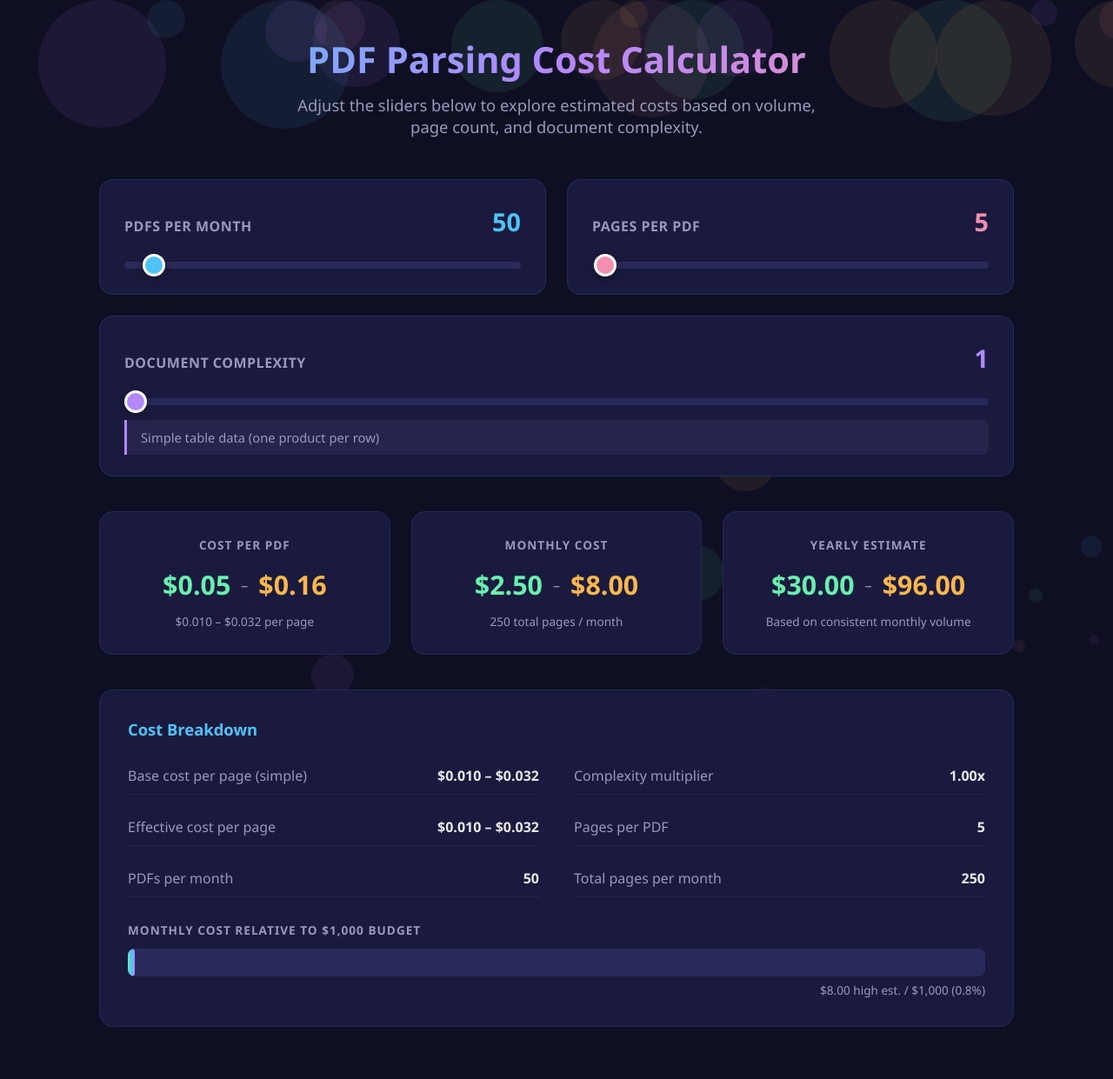
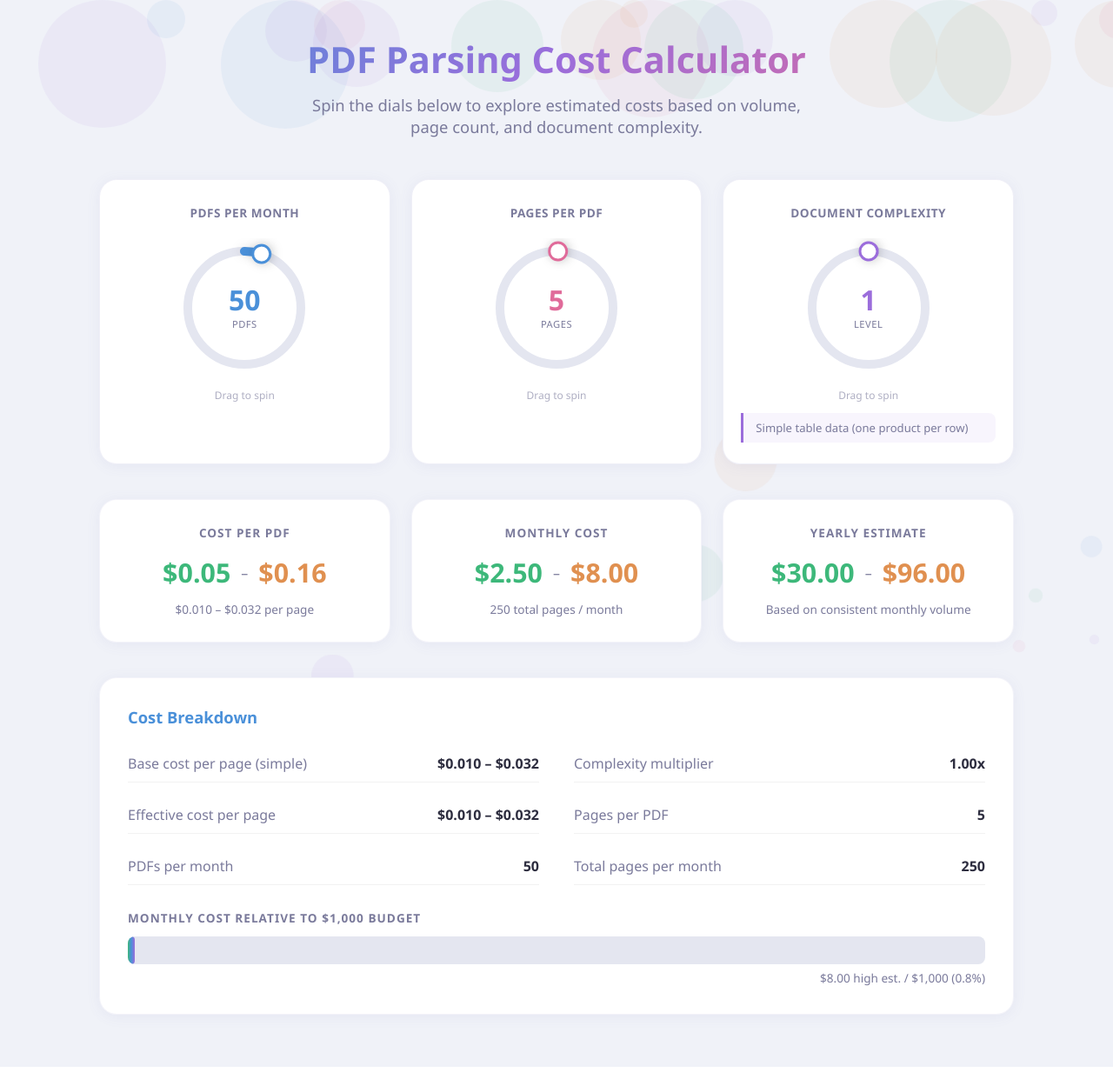
Before and after one commit to JordanClarkkk/cost-calc, a Flask app: page / in a window 1280 px wide. Shown: the whole page at 87% size. Run offline with Flask 3, Linux system fonts and the light colour scheme.

Commit message:
Replace sliders with circular dial controls and switch to light theme
Swap linear range sliders for interactive circular dial bubbles that
users spin by dragging. Add scroll-wheel support for fine-tuning.
Convert entire color scheme from dark to light with soft shadows and
white card backgrounds. Layout changed to 3-column grid for the dials.

https://claude.ai/code/session_01XL5MbD7tgmuovRcU57EMqC

```diff
--- a/templates/index.html
+++ b/templates/index.html
@@ -8,17 +8,19 @@
         * { margin: 0; padding: 0; box-sizing: border-box; }
 
         :root {
-            --bg-primary: #0f0f23;
-            --bg-card: #1a1a3e;
-            --bg-card-hover: #222255;
-            --accent-blue: #4fc3f7;
-            --accent-purple: #b388ff;
-            --accent-pink: #f48fb1;
-            --accent-green: #69f0ae;
-            --accent-orange: #ffb74d;
-            --text-primary: #e8e8f0;
-            --text-muted: #9999bb;
-            --slider-track: #2a2a5a;
+            --bg-primary: #f0f2f8;
+            --bg-card: #ffffff;
+            --bg-card-hover: #f8f9ff;
+            --accent-blue: #4a90d9;
+            --accent-purple: #9b6ddb;
+            --accent-pink: #e06b9a;
+            --accent-green: #3db87a;
+            --accent-orange: #e09050;
+            --text-primary: #2d2d3f;
+            --text-muted: #7a7a9b;
+            --dial-track: #e4e6f0;
+            --shadow-soft: rgba(100, 100, 180, 0.08);
+            --shadow-medium: rgba(100, 100, 180, 0.12);
         }
 
         body {
@@ -43,14 +45,14 @@
         .bubble {
             position: absolute;
             border-radius: 50%;
-            opacity: 0.08;
+            opacity: 0.07;
             animation: floatUp linear infinite;
         }
 
         @keyframes floatUp {
             0%   { transform: translateY(100vh) scale(0.3); opacity: 0; }
-            10%  { opacity: 0.08; }
-            90%  { opacity: 0.08; }
+            10%  { opacity: 0.07; }
+            90%  { opacity: 0.07; }
             100% { transform: translateY(-10vh) scale(1); opacity: 0; }
         }
 
@@ -85,111 +87,135 @@
             margin: 0 auto;
         }
 
-        /* ── Slider Cards ── */
+        /* ── Dial Cards ── */
         .controls {
             display: grid;
-            grid-template-columns: 1fr 1fr;
+            grid-template-columns: 1fr 1fr 1fr;
             gap: 24px;
             margin-bottom: 40px;
         }
 
         .control-card {
             background: var(--bg-card);
-            border: 1px solid rgba(79, 195, 247, 0.12);
-            border-radius: 16px;
-            padding: 28px 28px 24px;
+            border: 1px solid rgba(100, 100, 180, 0.1);
+            border-radius: 20px;
+            padding: 28px 20px 24px;
             transition: border-color 0.3s, box-shadow 0.3s;
+            display: flex;
+            flex-direction: column;
+            align-items: center;
+            box-shadow: 0 2px 16px var(--shadow-soft);
         }
 
         .control-card:hover {
-            border-color: rgba(79, 195, 247, 0.3);
-            box-shadow: 0 0 30px rgba(79, 195, 247, 0.06);
+            border-color: rgba(100, 100, 180, 0.2);
+            box-shadow: 0 4px 30px var(--shadow-medium);
         }
 
-        .control-card.full-width {
-            grid-column: 1 / -1;
-        }
-
-        .control-label {
-            display: flex;
-            justify-content: space-between;
-            align-items: baseline;
-            margin-bottom: 18px;
-        }
-
-        .control-label h3 {
-            font-size: 1rem;
+        .control-card h3 {
+            font-size: 0.85rem;
             font-weight: 600;
             color: var(--text-muted);
             text-transform: uppercase;
             letter-spacing: 0.5px;
+            margin-bottom: 20px;
         }
 
-        .control-value {
-            font-size: 1.8rem;
+        /* ── Circular Dial ── */
+        .dial-wrapper {
+            position: relative;
+            width: 160px;
+            height: 160px;
+            margin-bottom: 12px;
+            cursor: grab;
+            user-select: none;
+            -webkit-user-select: none;
+        }
+
+        .dial-wrapper:active {
+            cursor: grabbing;
+        }
+
+        .dial-svg {
+            width: 100%;
+            height: 100%;
+            transform: rotate(-90deg);
+        }
+
+        .dial-track {
+            fill: none;
+            stroke: var(--dial-track);
+            stroke-width: 10;
+            stroke-linecap: round;
+        }
+
+        .dial-fill {
+            fill: none;
+            stroke-width: 10;
+            stroke-linecap: round;
+            transition: stroke-dashoffset 0.08s ease-out;
+            filter: drop-shadow(0 0 6px rgba(0,0,0,0.1));
+        }
+
+        .dial-knob {
+            fill: #ffffff;
+            stroke-width: 3;
+            filter: drop-shadow(0 2px 6px rgba(0,0,0,0.2));
+            transition: r 0.15s;
+        }
+
+        .dial-wrapper:hover .dial-knob {
+            r: 12;
+        }
+
+        .dial-center {
+            position: absolute;
+            top: 50%;
+            left: 50%;
+            transform: translate(-50%, -50%);
+            text-align: center;
+            pointer-events: none;
+        }
+
+        .dial-value {
+            font-size: 2rem;
             font-weight: 700;
             font-variant-numeric: tabular-nums;
+            line-height: 1;
+        }
+
+        .dial-unit {
+            font-size: 0.7rem;
+            font-weight: 500;
+            color: var(--text-muted);
+            margin-top: 4px;
+            text-transform: uppercase;
+            letter-spacing: 0.5px;
         }
 
         .value-blue   { color: var(--accent-blue); }
         .value-purple { color: var(--accent-purple); }
         .value-pink   { color: var(--accent-pink); }
 
+        .dial-hint {
+            font-size: 0.75rem;
+            color: var(--text-muted);
+            opacity: 0.6;
+            margin-bottom: 4px;
+        }
+
         .complexity-description {
-            margin-top: 12px;
-            padding: 10px 16px;
-            background: rgba(179, 136, 255, 0.08);
+            margin-top: 8px;
+            padding: 8px 14px;
+            background: rgba(155, 109, 219, 0.07);
             border-left: 3px solid var(--accent-purple);
             border-radius: 0 8px 8px 0;
             color: var(--text-muted);
-            font-size: 0.92rem;
+            font-size: 0.82rem;
             transition: all 0.3s;
+            text-align: left;
+            width: 100%;
         }
-
-        /* ── Custom Range Slider ── */
-        input[type="range"] {
-            -webkit-appearance: none;
-            appearance: none;
-            width: 100%;
-            height: 8px;
-            border-radius: 4px;
-            background: var(--slider-track);
-            outline: none;
-            cursor: pointer;
-        }
-
-        input[type="range"]::-webkit-slider-thumb {
-            -webkit-appearance: none;
-            appearance: none;
-            width: 26px;
-            height: 26px;
-            border-radius: 50%;
-            border: 3px solid #fff;
-            cursor: pointer;
-            box-shadow: 0 2px 10px rgba(0,0,0,0.4);
-            transition: transform 0.15s;
-        }
-
-        input[type="range"]::-webkit-slider-thumb:hover {
-            transform: scale(1.15);
-        }
-
-        input[type="range"]::-moz-range-thumb {
-            width: 26px;
-            height: 26px;
-            border-radius: 50%;
-            border: 3px solid #fff;
-            cursor: pointer;
-            box-shadow: 0 2px 10px rgba(0,0,0,0.4);
-        }
-
-        #complexity-slider::-webkit-slider-thumb { background: var(--accent-purple); }
-        #pdfs-slider::-webkit-slider-thumb       { background: var(--accent-blue); }
-        #pages-slider::-webkit-slider-thumb       { background: var(--accent-pink); }
-
-        #complexity-slider::-moz-range-thumb { background: var(--accent-purple); }
-        #pdfs-slider::-moz-range-thumb       { background: var(--accent-blue); }
-        #pages-slider::-moz-range-thumb       { background: var(--accent-pink); }
 
         /* ── Results ── */
         .results {
@@ -201,16 +227,17 @@
 
         .result-card {
             background: var(--bg-card);
-            border: 1px solid rgba(79, 195, 247, 0.1);
-            border-radius: 16px;
+            border: 1px solid rgba(100, 100, 180, 0.08);
+            border-radius: 20px;
             padding: 28px;
             text-align: center;
             transition: transform 0.3s, box-shadow 0.3s;
+            box-shadow: 0 2px 16px var(--shadow-soft);
         }
 
         .result-card:hover {
             transform: translateY(-4px);
-            box-shadow: 0 12px 40px rgba(0,0,0,0.3);
+            box-shadow: 0 12px 40px var(--shadow-medium);
         }
 
         .result-card h4 {
@@ -252,9 +279,10 @@
         /* ── Breakdown Panel ── */
         .breakdown {
             background: var(--bg-card);
-            border: 1px solid rgba(79, 195, 247, 0.1);
-            border-radius: 16px;
+            border: 1px solid rgba(100, 100, 180, 0.08);
+            border-radius: 20px;
             padding: 32px;
+            box-shadow: 0 2px 16px var(--shadow-soft);
         }
 
         .breakdown h3 {
@@ -273,7 +301,7 @@
             display: flex;
             justify-content: space-between;
             padding: 10px 0;
-            border-bottom: 1px solid rgba(255,255,255,0.05);
+            border-bottom: 1px solid rgba(0,0,0,0.05);
         }
 
         .breakdown-item span:first-child {
@@ -299,7 +327,7 @@
         }
 
         .cost-bar-wrapper {
-            background: var(--slider-track);
+            background: var(--dial-track);
             border-radius: 8px;
             height: 32px;
             position: relative;
@@ -327,6 +355,7 @@
             .results  { grid-template-columns: 1fr; }
             .breakdown-grid { grid-template-columns: 1fr; }
             header h1 { font-size: 1.8rem; }
+            .dial-wrapper { width: 140px; height: 140px; }
         }
     </style>
 </head>
@@ -337,33 +366,57 @@
 <div class="container">
     <header>
         <h1>PDF Parsing Cost Calculator</h1>
-        <p>Adjust the sliders below to explore estimated costs based on volume, page count, and document complexity.</p>
+        <p>Spin the dials below to explore estimated costs based on volume, page count, and document complexity.</p>
     </header>
 
     <!-- ── Controls ── -->
     <div class="controls">
         <div class="control-card">
-            <div class="control-label">
-                <h3>PDFs per Month</h3>
-                <span class="control-value value-blue" id="pdfs-value">50</span>
+            <h3>PDFs per Month</h3>
+            <div class="dial-wrapper" id="pdfs-dial" data-min="1" data-max="1000" data-value="50" data-color="var(--accent-blue)">
+                <svg class="dial-svg" viewBox="0 0 160 160">
+                    <circle class="dial-track" cx="80" cy="80" r="65"/>
+                    <circle class="dial-fill" cx="80" cy="80" r="65" stroke="var(--accent-blue)"/>
+                    <circle class="dial-knob" cx="80" cy="15" r="10" stroke="var(--accent-blue)"/>
+                </svg>
+                <div class="dial-center">
+                    <div class="dial-value value-blue" id="pdfs-value">50</div>
+                    <div class="dial-unit">PDFs</div>
+                </div>
             </div>
-            <input type="range" id="pdfs-slider" min="1" max="1000" value="50">
+            <div class="dial-hint">Drag to spin</div>
         </div>
 
         <div class="control-card">
-            <div class="control-label">
-                <h3>Pages per PDF</h3>
-                <span class="control-value value-pink" id="pages-value">5</span>
+            <h3>Pages per PDF</h3>
+            <div class="dial-wrapper" id="pages-dial" data-min="1" data-max="1000" data-value="5" data-color="var(--accent-pink)">
+                <svg class="dial-svg" viewBox="0 0 160 160">
+                    <circle class="dial-track" cx="80" cy="80" r="65"/>
+                    <circle class="dial-fill" cx="80" cy="80" r="65" stroke="var(--accent-pink)"/>
+                    <circle class="dial-knob" cx="80" cy="15" r="10" stroke="var(--accent-pink)"/>
+                </svg>
+                <div class="dial-center">
+                    <div class="dial-value value-pink" id="pages-value">5</div>
+                    <div class="dial-unit">Pages</div>
+                </div>
             </div>
-            <input type="range" id="pages-slider" min="1" max="1000" value="5">
+            <div class="dial-hint">Drag to spin</div>
         </div>
 
-        <div class="control-card full-width">
-            <div class="control-label">
-                <h3>Document Complexity</h3>
-                <span class="control-value value-purple" id="complexity-value">1</span>
+        <div class="control-card">
+            <h3>Document Complexity</h3>
+            <div class="dial-wrapper" id="complexity-dial" data-min="1" data-max="10" data-value="1" data-color="var(--accent-purple)">
+                <svg class="dial-svg" viewBox="0 0 160 160">
+                    <circle class="dial-track" cx="80" cy="80" r="65"/>
+                    <circle class="dial-fill" cx="80" cy="80" r="65" stroke="var(--accent-purple)"/>
+                    <circle class="dial-knob" cx="80" cy="15" r="10" stroke="var(--accent-purple)"/>
+                </svg>
+                <div class="dial-center">
+                    <div class="dial-value value-purple" id="complexity-value">1</div>
+                    <div class="dial-unit">Level</div>
+                </div>
             </div>
-            <input type="range" id="complexity-slider" min="1" max="10" value="1">
+            <div class="dial-hint">Drag to spin</div>
             <div class="complexity-description" id="complexity-desc">
                 Simple table data (one product per row)
             </div>
@@ -447,7 +500,7 @@
     // ── Bubbles ──
     (function createBubbles() {
         const container = document.getElementById('bubbles');
-        const colors = ['#4fc3f7', '#b388ff', '#f48fb1', '#69f0ae', '#ffb74d'];
+        const colors = ['#4a90d9', '#9b6ddb', '#e06b9a', '#3db87a', '#e09050'];
         for (let i = 0; i < 30; i++) {
             const bubble = document.createElement('div');
             bubble.className = 'bubble';
@@ -477,34 +530,143 @@
         10: "Highly complex (nested tables, images, mixed layouts)"
     };
 
-    // ── Elements ──
-    const pdfsSlider       = document.getElementById('pdfs-slider');
-    const pagesSlider      = document.getElementById('pages-slider');
-    const complexitySlider = document.getElementById('complexity-slider');
+    // ── Dial Controller ──
+    const CIRCUMFERENCE = 2 * Math.PI * 65; // r=65 matches SVG
 
+    class Dial {
+        constructor(el, onChange) {
+            this.el = el;
+            this.min = parseInt(el.dataset.min);
+            this.max = parseInt(el.dataset.max);
+            this.value = parseInt(el.dataset.value);
+            this.onChange = onChange;
+
+            this.svg = el.querySelector('.dial-svg');
+            this.fill = el.querySelector('.dial-fill');
+            this.knob = el.querySelector('.dial-knob');
+
+            // Set up stroke dash for arc rendering
+            this.fill.style.strokeDasharray = CIRCUMFERENCE;
+            this.render();
+
+            // Pointer events
+            this.dragging = false;
+            this.lastAngle = null;
+
+            el.addEventListener('pointerdown', (e) => this.onDown(e));
+            window.addEventListener('pointermove', (e) => this.onMove(e));
+            window.addEventListener('pointerup', () => this.onUp());
+
+            // Scroll wheel support
+            el.addEventListener('wheel', (e) => {
+                e.preventDefault();
+                const range = this.max - this.min;
+                // Scale step size based on range
+                let step = Math.max(1, Math.round(range / 100));
+                if (e.deltaY < 0) {
+                    this.value = Math.min(this.max, this.value + step);
+                } else {
+                    this.value = Math.max(this.min, this.value - step);
+                }
+                this.render();
+                this.onChange();
+            }, { passive: false });
+        }
+
+        // Get angle (in radians) of pointer relative to dial center
+        getAngle(e) {
+            const rect = this.el.getBoundingClientRect();
+            const cx = rect.left + rect.width / 2;
+            const cy = rect.top + rect.height / 2;
+            return Math.atan2(e.clientY - cy, e.clientX - cx);
+        }
+
+        onDown(e) {
+            this.dragging = true;
+            this.lastAngle = this.getAngle(e);
+            this.el.setPointerCapture(e.pointerId);
+        }
+
+        onMove(e) {
+            if (!this.dragging) return;
+            const angle = this.getAngle(e);
+            let delta = angle - this.lastAngle;
+
+            // Normalise to [-PI, PI] to handle wrap-around
+            if (delta > Math.PI) delta -= 2 * Math.PI;
+            if (delta < -Math.PI) delta += 2 * Math.PI;
+
+            this.lastAngle = angle;
+
+            // Convert angular delta to value delta
+            // A full revolution = full range
+            const range = this.max - this.min;
+            const valueDelta = (delta / (2 * Math.PI)) * range;
+
+            let newValue = this.value + valueDelta;
+            newValue = Math.max(this.min, Math.min(this.max, newValue));
+
+            // Only update if integer value changed (for snappy feel)
+            if (Math.round(newValue) !== this.value) {
+                this.value = Math.round(newValue);
+                this.render();
+                this.onChange();
+            } else {
+                // Store fractional progress for smooth dragging
+                this._fractional = newValue;
+            }
+        }
+
+        onUp() {
+            this.dragging = false;
+            this.lastAngle = null;
+            this._fractional = null;
+        }
+
+        render() {
+            const pct = (this.value - this.min) / (this.max - this.min);
+            const offset = CIRCUMFERENCE * (1 - pct);
+            this.fill.style.strokeDashoffset = offset;
+
+            // Position knob along the arc
+            // Angle starts at top (since SVG is rotated -90deg, 0 deg = top)
+            const knobAngle = pct * 2 * Math.PI;
+            const kx = 80 + 65 * Math.cos(knobAngle);
+            const ky = 80 + 65 * Math.sin(knobAngle);
+            this.knob.setAttribute('cx', kx);
+            this.knob.setAttribute('cy', ky);
+        }
+    }
+
+    // ── Display elements ──
     const pdfsValue       = document.getElementById('pdfs-value');
     const pagesValue      = document.getElementById('pages-value');
     const complexityValue = document.getElementById('complexity-value');
     const complexityDesc  = document.getElementById('complexity-desc');
 
+    // ── Create dials ──
+    const pdfsDial       = new Dial(document.getElementById('pdfs-dial'), recalculate);
+    const pagesDial      = new Dial(document.getElementById('pages-dial'), recalculate);
+    const complexityDial = new Dial(document.getElementById('complexity-dial'), recalculate);
+
     // ── Debounced API call ──
     let debounceTimer;
 
     function recalculate() {
+        // Update displayed values immediately
+        pdfsValue.textContent       = pdfsDial.value.toLocaleString();
+        pagesValue.textContent      = pagesDial.value.toLocaleString();
+        complexityValue.textContent = complexityDial.value;
+        complexityDesc.textContent  = LABELS[complexityDial.value];
+
         clearTimeout(debounceTimer);
         debounceTimer = setTimeout(fetchResults, 60);
     }
 
     async function fetchResults() {
-        const complexity = parseInt(complexitySlider.value);
-        const numPdfs    = parseInt(pdfsSlider.value);
-        const pages      = parseInt(pagesSlider.value);
-
-        // Update displayed values immediately
-        pdfsValue.textContent       = numPdfs.toLocaleString();
-        pagesValue.textContent      = pages.toLocaleString();
-        complexityValue.textContent = complexity;
-        complexityDesc.textContent  = LABELS[complexity];
+        const complexity = complexityDial.value;
+        const numPdfs    = pdfsDial.value;
+        const pages      = pagesDial.value;
 
         try {
             const res = await fetch('/api/calculate', {
@@ -551,12 +713,8 @@
         return '$' + val.toFixed(2);
     }
 
-    // ── Event listeners ──
-    pdfsSlider.addEventListener('input', recalculate);
-    pagesSlider.addEventListener('input', recalculate);
-    complexitySlider.addEventListener('input', recalculate);
-
     // Initial load
+    recalculate();
     fetchResults();
 </script>
 </body>
```
